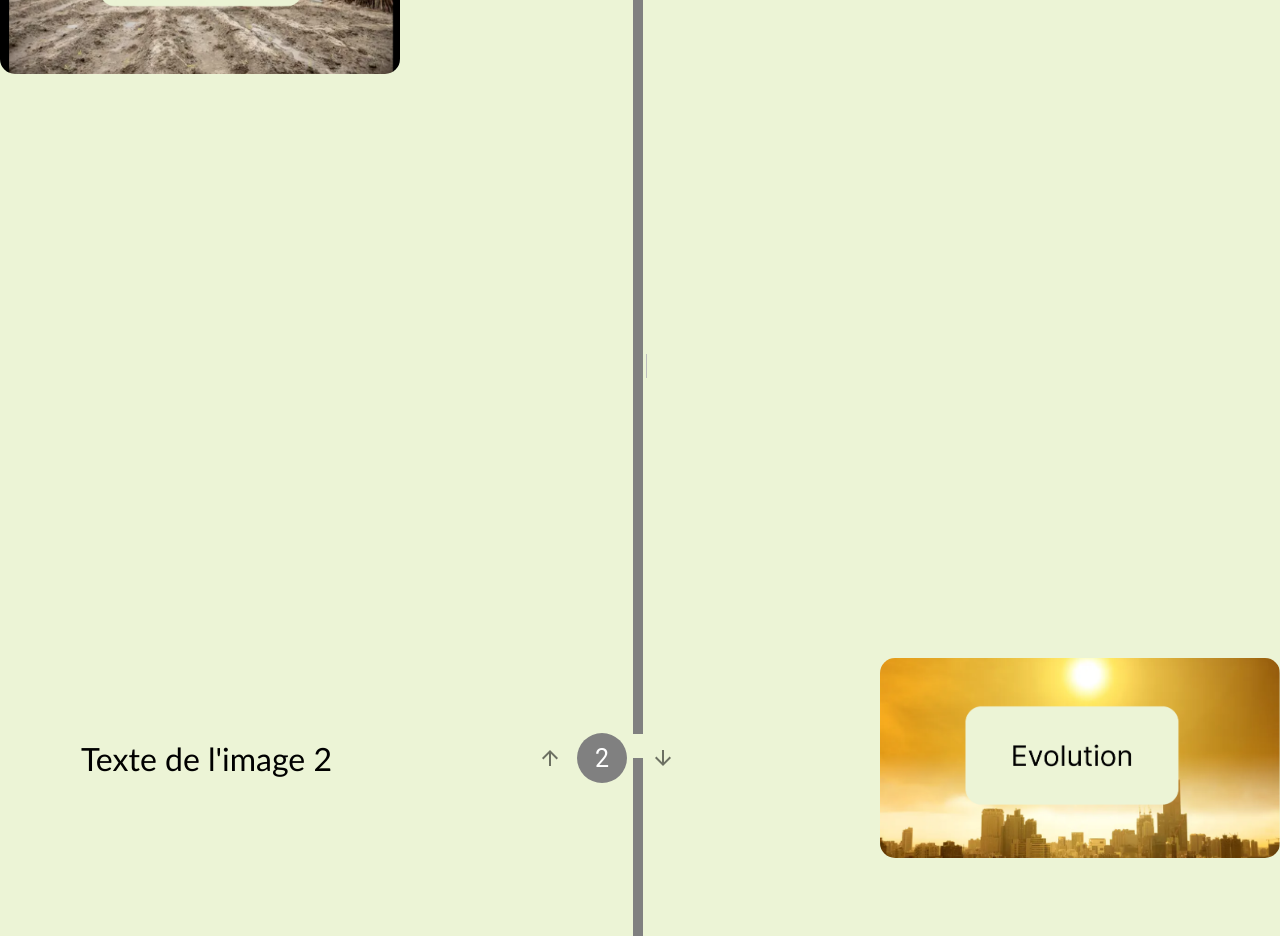
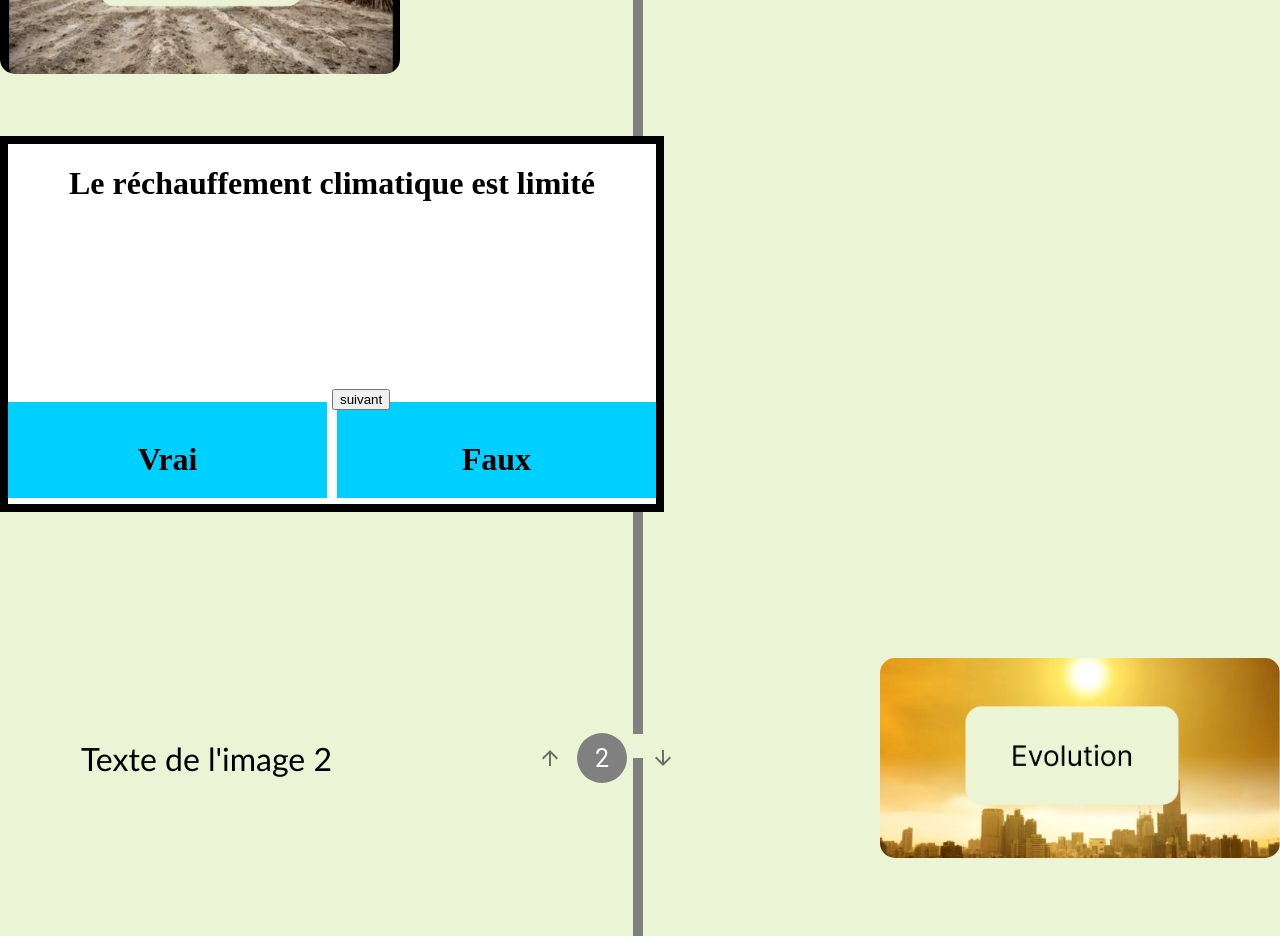
Before and after one commit to Nicolas-wrobel/Nuit-de-l-info-2023, a React (Create React App) app in the folder Web/web-app/: page / in a window 1280 px wide. Shown: the part 1980-2916 px from the top of the page. Built offline with nearby package versions, Linux system fonts and the light colour scheme; a web font is replaced by a local one.

Commit message:
ajout jeu page principale

```diff
--- a/Web/web-app/src/assets/styles/boxbox.css
+++ b/Web/web-app/src/assets/styles/boxbox.css
@@ -4,6 +4,9 @@
     background-color: rgb(0, 0, 0);
     border: 0.5em solid;
     border-color: black;
+    position: absolute;
+    left: 0px;
+    margin-top: 150px;
 }
 .divImg1 {
     float: left;
@@ -42,3 +45,6 @@
     margin-left: 8.5em;
     z-index: 100 !important;
   }
+.butSuivant{
+    position: absolute;
+}
--- a/Web/web-app/src/assets/styles/vraiOuFaux.css
+++ b/Web/web-app/src/assets/styles/vraiOuFaux.css
@@ -5,6 +5,9 @@
     border: 0.5em solid;
     border-color: black;
     text-align: center;
+    position: absolute;
+    left: 0px;
+    margin-top: 700px;
 }
 .child {
     display: inline-block;
@@ -30,3 +33,6 @@
     /* border: 0.5em solid;
     border-color: black; */
 }
+.butVF{
+    position: absolute;
+}
--- a/Web/web-app/src/components/VerticalStepper.js
+++ b/Web/web-app/src/components/VerticalStepper.js
@@ -11,6 +11,9 @@ import causesImage from '../assets/images/causes.png';
 import consequencesImage from '../assets/images/conséquences.png';
 import conseilsImage from '../assets/images/conseils.png';
 import solutionImage from '../assets/images/solutions.png';
+import Boxbox from '../components/boxbox';
+import VraiOuFaux from './vraiOuFaux';
+// import VraiOuFaux from '../components/vraiOuFaux'
 
 
 const VerticalStepper = ({ activeStep, setActiveStep }) => {
@@ -106,6 +109,8 @@ const VerticalStepper = ({ activeStep, setActiveStep }) => {
               <ImageComponent path={stepData[index].path} description={stepData[index].description} onClick={() => {}}/>
               ) : <div className="step-text">{stepData[index].texte}</div>}
             </div>
+            <Boxbox index={index}/>
+            <VraiOuFaux index={index}/>
             {index >= 0 && (
                 <IconButton className='step-arrow' onClick={() => changeStep(index - 1)}>
                   <ArrowUpwardIcon />
--- a/Web/web-app/src/components/boxbox.js
+++ b/Web/web-app/src/components/boxbox.js
@@ -76,19 +76,22 @@ const ImageBackgroundDiv = ({ paramListe  }) => {
             <div onClick={() => {updateCart2(cart2 + 1)}} className="divImg2" style={divStyle2}>
                 <h2 className='texteImage'>{txt2}</h2>
             </div>
-            <button onClick={() => {updateCart2(0);updateCart1(0);noUpdate(0);updateList(getRandomImage())}}>suivant</button>
+            <button className='butSuivant' onClick={() => {updateCart2(0);updateCart1(0);noUpdate(0);updateList(getRandomImage())}}>suivant</button>
         </div>
     )
 }
 
-const boxbox = () => {
+const boxbox = (index) => {
     let randomImage = getRandomImage()
+    if(index['index']==2){
+        console.log("AAAAAAAAAAAAAAAAAAAAAAAAAAAAAAAAAAAAAAA", index['index'])
         return (
             <div>
                 {/* <h1>test</h1> */}
                 <ImageBackgroundDiv paramListe={randomImage}/>
             </div>
         );
+    }
 };
 
 export default boxbox;
--- a/Web/web-app/src/components/vraiOuFaux.js
+++ b/Web/web-app/src/components/vraiOuFaux.js
@@ -8,10 +8,11 @@ const listeRep = ["La dernière décennie a été considérée comme la plus cha
 , "Si chacun se mobilise, change son mode de vie, utilise des énergies propres, diminue sa consommation, boycotte les entreprises polluantes… des résultats peuvent intervenir. Le changement climatique est provoqué par l'homme, lui seul peut influer sur le destin de la planète."]
 const listeValide = [1, 2, 1, 1]
 
-const VraiOuFaux = () => {
+const VraiOuFaux = (index) => {
     const [cart, updateCart] = useState(0)
     const [rep, updaterep] = useState(0)
     const [result, updateresult] = useState(0)
+    if(index['index']==0){
     let color1 = 'rgb(0, 208, 255)'
     let color2 = 'rgb(0, 208, 255)'
     let curQ = ''
@@ -55,9 +56,10 @@ const VraiOuFaux = () => {
             </div>
             <div style={divStyleV} onClick={() => {updaterep(1); updateresult(2)}} className='child child1'><h1>Vrai</h1></div>
             <div style={divStyleF} onClick={() => {updaterep(1); updateresult(1)}} className='child child2'><h1>Faux</h1></div>
-            <button onClick={() => {if(cart==listeQuestions.length-1){updateCart(0)}else{updateCart(cart + 1)}; updaterep(0); updateresult(0)}}>suivant</button>
+            <button className='butVF' onClick={() => {if(cart==listeQuestions.length-1){updateCart(0)}else{updateCart(cart + 1)}; updaterep(0); updateresult(0)}}>suivant</button>
         </div>
     );
+    }
 };
 
 export default VraiOuFaux;
```
Lines whose indentation alone changed are shown as unchanged.
